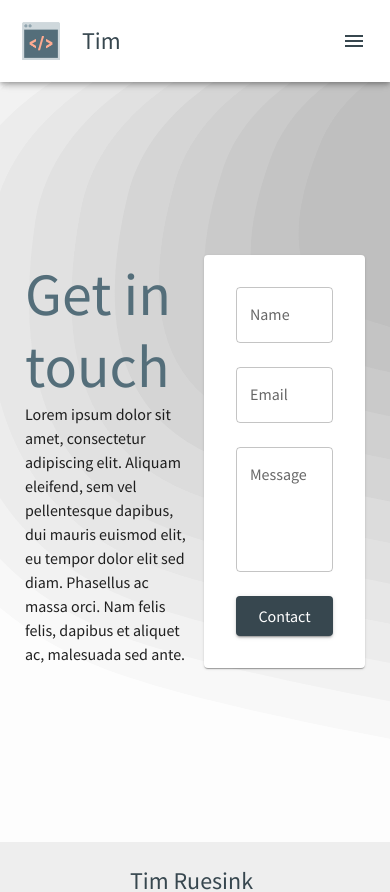
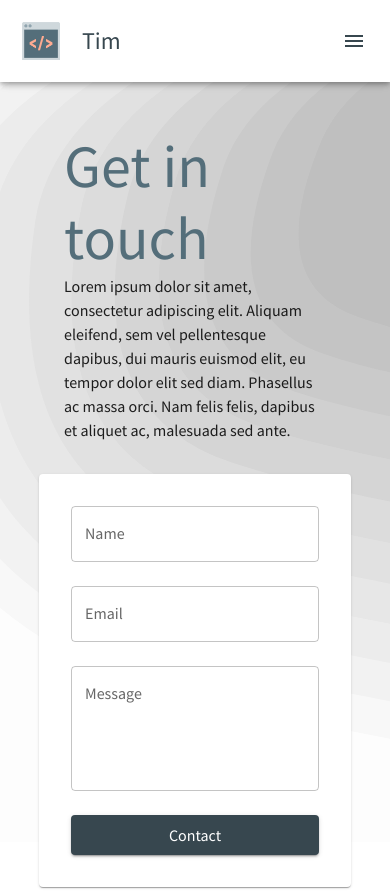
Before and after one commit to TRuesink/personal_website, a Next.js app: page /contact in a window 390 px wide. Shown: the top 892 px of the page. Built offline with nearby package versions, Linux system fonts and the light colour scheme.

Commit message:
contact page mobile friendly

```diff
--- a/pages/contact.tsx
+++ b/pages/contact.tsx
@@ -18,17 +18,25 @@ const Page: NextPageWithLayout = () => {
         <Stack
           direction="row"
           alignItems="center"
-          justifyContent="space-around"
           width="100%"
+          sx={{
+            display: 'flex',
+            flexDirection: {
+              xs: 'column',
+              sm: 'row',
+            },
+            justifyContent: { xs: 'center', sm: 'space-around' },
+            gap: '2rem',
+            padding: '3rem',
+          }}
         >
           <Box
             sx={{
-              width: '45%',
-              height: '100%',
               display: 'flex',
               alignItems: 'flex-start',
               justifyContent: 'center',
               flexDirection: 'column',
+              flex: { xs: 'unset', sm: 1 },
             }}
           >
             <Typography variant="h2" color="primary.light">
@@ -43,11 +51,12 @@ const Page: NextPageWithLayout = () => {
           </Box>
           <Box
             sx={{
-              width: '45%',
               display: 'flex',
               alignItems: 'center',
               justifyContent: 'center',
               flexDirection: 'column',
+              flex: { xs: 'unset', sm: 1 },
+              minWidth: { xs: '80vw', sm: 'unset' },
             }}
           >
             <Paper sx={{ width: '100%', padding: '2rem' }}>
```
